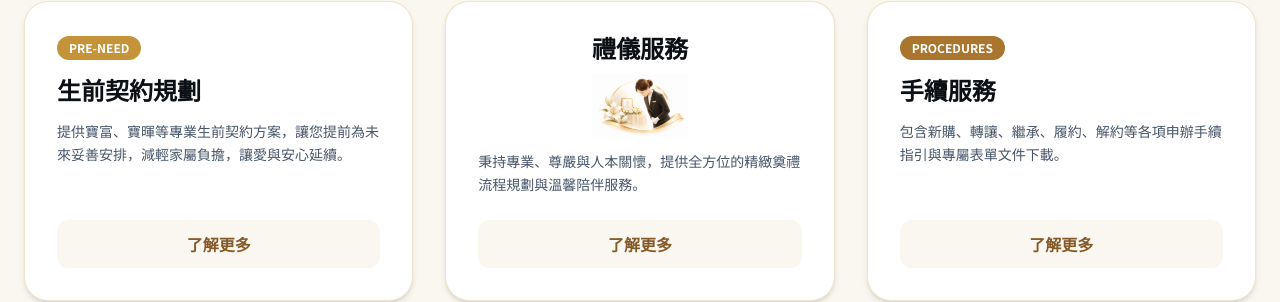
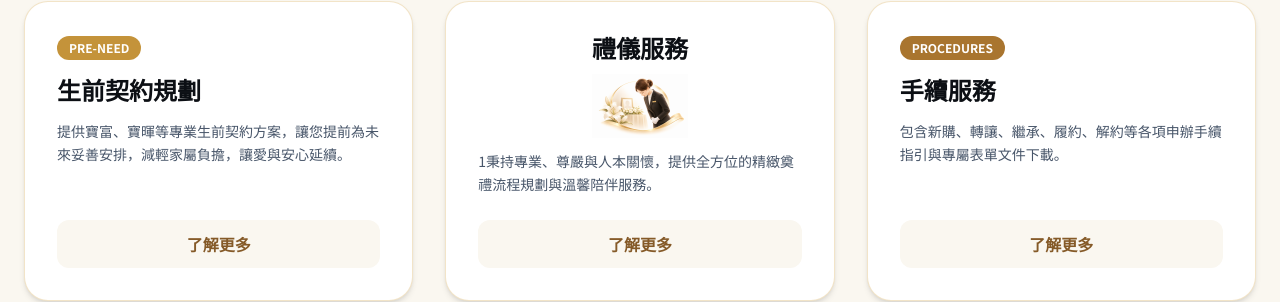
Before and after one commit to m9606286/baoci-life-website, a React (Vite) app: page / in a window 1280 px wide. Shown: the part 2186-2488 px from the top of the page. Built offline with nearby package versions, Linux system fonts and the light colour scheme.

Commit message:
Update Home.tsx

```diff
--- a/src/components/Home.tsx
+++ b/src/components/Home.tsx
@@ -214,7 +214,7 @@ export default function Home() {
 
                 {/* 3. 內文說明 */}
                 <p className="text-slate-600 text-sm mb-6 leading-relaxed">
-                  秉持專業、尊嚴與人本關懷，提供全方位的精緻奠禮流程規劃與溫馨陪伴服務。
+                  1秉持專業、尊嚴與人本關懷，提供全方位的精緻奠禮流程規劃與溫馨陪伴服務。
                 </p>
               </div>
 
```
